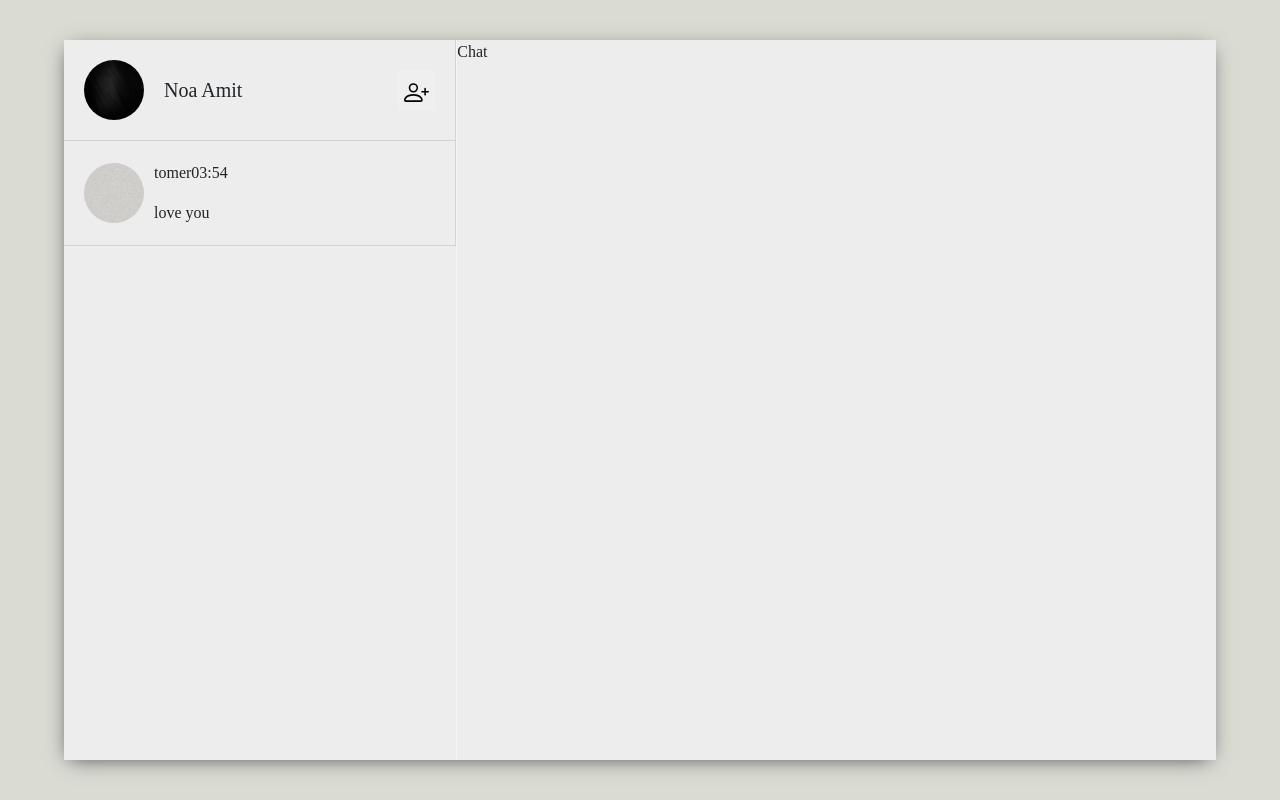
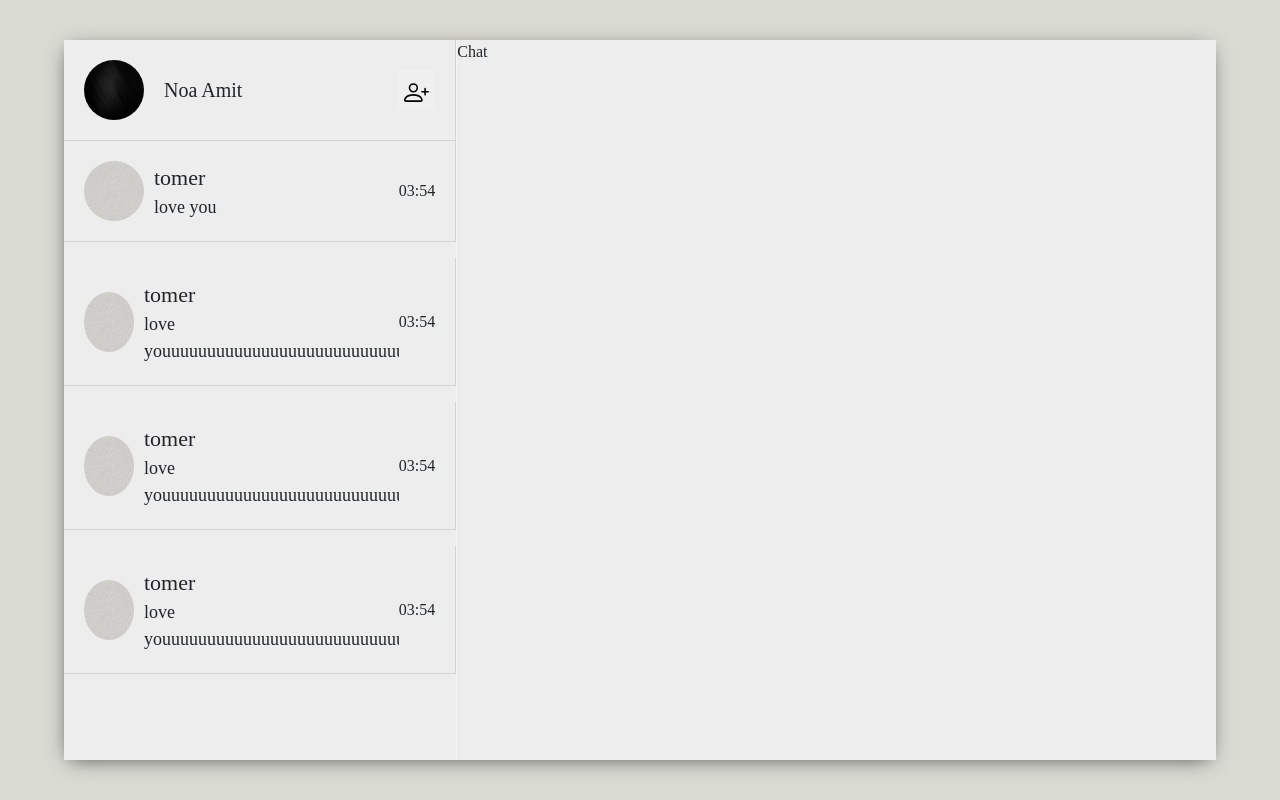
Before and after one commit to Noamit/Whatsapp_Clone_Project, a React (Create React App) app: page /chat in a window 1280 px wide. Built offline with nearby package versions, Linux system fonts and the light colour scheme.

Commit message:
noa_first_friday

```diff
--- a/src/Sidebar.css
+++ b/src/Sidebar.css
@@ -18,7 +18,6 @@
     padding: 20px;
     border-right: 1px solid lightgray;
     border-bottom: 1px solid lightgray;
-    overflow:hidden;
 }
 
 #userName {
--- a/src/Sidebar.js
+++ b/src/Sidebar.js
@@ -16,6 +16,10 @@ function Sidebar() {
       </div>
       <div className='sidebar_chats'>
         <SingleSideChat name="tomer" lastMessage={"love you"} lastseen="03:54" />
+        <SingleSideChat name="tomer" lastMessage={"love youuuuuuuuuuuuuuuuuuuuuuuuuuuuuuuuuuuuuuuuuuuuuuuuuuuuuuuuuuuuuuu"} lastseen="03:54" />
+        <SingleSideChat name="tomer" lastMessage={"love youuuuuuuuuuuuuuuuuuuuuuuuuuuuuuuuuuuuuuuuuuuuuuuuuuuuuuuuuuuuuuu"} lastseen="03:54" />
+        <SingleSideChat name="tomer" lastMessage={"love youuuuuuuuuuuuuuuuuuuuuuuuuuuuuuuuuuuuuuuuuuuuuuuuuuuuuuuuuuuuuuu"} lastseen="03:54" />
+
       </div>
     </div>
   )
--- a/src/SingleSideChat.css
+++ b/src/SingleSideChat.css
@@ -4,17 +4,31 @@
     padding: 20px;
     border-right: 1px solid lightgray;
     border-bottom: 1px solid lightgray;
-    overflow:hidden;
+    overflow: hidden;
 }
 
 .SingleSideChat_info {
-margin-left: 10px;
+    margin-left: 10px;
+    overflow: hidden;
+}
+.a {
+    display: flex;
+    justify-content: space-between;
+    flex-direction: column;
 }
 
 .SingleSideChat:hover {
     background-color: rgb(233, 230, 230);
 }
 
-.a {
-    display: flex;
+#info_lastSeen {
+    margin-left: auto;
 }
+
+#info_name {
+    font-size: 22px;
+}
+
+#info_message {
+    font-size: 18px;
+}
--- a/src/SingleSideChat.js
+++ b/src/SingleSideChat.js
@@ -5,14 +5,14 @@ import img2 from './img2.jpg'
 function SingleSideChat({ name, lastMessage, lastseen }) {
     return (
         <p className='SingleSideChat'>
-            <img id="b" src={img2} className="rounded-circle" alt="new contant" />
+            <img src={img2} className="rounded-circle" alt="new contant" />
             <div className='SingleSideChat_info'>
-                <p className='a'>
-                <div id="info_name">{name} </div>
-                <div className="info_lastSeen">{lastseen}</div>
-                </p>
-                <div className="info_message">{lastMessage}</div>
+                <div className='a'>
+                    <div id="info_name">{name} </div>
+                    <div id="info_message">{lastMessage}</div>
+                </div>
             </div>
+            <div id="info_lastSeen">{lastseen}</div>
         </p>
     )
 }
```
